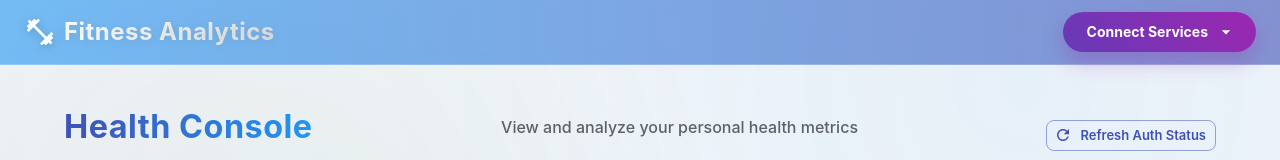
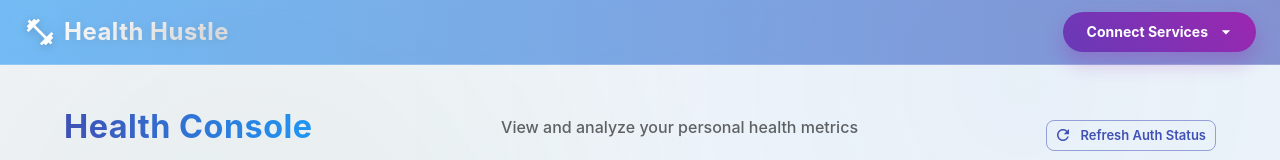
Before and after one commit to mujo0401/Fitness_Console, a React (Create React App) app in the folder frontend/: page / in a window 1280 px wide. Shown: the top 160 px of the page. Built offline with nearby package versions, Linux system fonts and the light colour scheme; no server answers.

Commit message:
Your header now displays "Health Hustle"

```diff
--- a/frontend/public/index.html
+++ b/frontend/public/index.html
@@ -1,24 +1,47 @@
 <!DOCTYPE html>
+
 <html lang="en">
+
   <head>
+
     <meta charset="utf-8" />
+
     <link rel="icon" href="%PUBLIC_URL%/favicon.ico" />
+
     <meta name="viewport" content="width=device-width, initial-scale=1" />
+
     <meta name="theme-color" content="#000000" />
+
     <meta
+
       name="description"
+
       content="Fitness Analytics - Monitor your health metrics"
+
     />
+
     <link rel="apple-touch-icon" href="%PUBLIC_URL%/logo192.png" />
+
     <link rel="manifest" href="%PUBLIC_URL%/manifest.json" />
+
     <link
+
       rel="stylesheet"
+
       href="https://fonts.googleapis.com/css?family=Roboto:300,400,500,700&display=swap"
+
     />
-    <title>Health Console</title>
+
+    <title>Health Hustle</title>
+
   </head>
+
   <body>
+
     <noscript>You need to enable JavaScript to run this app.</noscript>
+
     <div id="root"></div>
+
   </body>
+
 </html>
--- a/frontend/src/components/Header.js
+++ b/frontend/src/components/Header.js
@@ -1,506 +1,1011 @@
 import React, { useState, useEffect } from 'react';
+
 import {
+
   AppBar,
+
   Toolbar,
+
   Typography,
+
   Button,
+
   IconButton,
+
   Box,
+
   Avatar,
+
   Menu,
+
   MenuItem,
+
   Divider,
+
   ListItemIcon,
+
   Tooltip,
+
   Badge,
+
   useTheme,
+
   alpha,
+
   Paper,
+
   ListItemText
+
 } from '@mui/material';
+
 import { motion } from 'framer-motion';
+
 import FitnessCenterIcon from '@mui/icons-material/FitnessCenter';
+
 import AccountCircleIcon from '@mui/icons-material/AccountCircle';
+
 import LogoutIcon from '@mui/icons-material/Logout';
+
 import SettingsIcon from '@mui/icons-material/Settings';
+
 import NotificationsIcon from '@mui/icons-material/Notifications';
+
 import FavoriteIcon from '@mui/icons-material/Favorite';
+
 import ChevronRightIcon from '@mui/icons-material/ChevronRight';
+
 import DirectionsRunIcon from '@mui/icons-material/DirectionsRun';
+
 import LocalFireDepartmentIcon from '@mui/icons-material/LocalFireDepartment';
+
 import AppleIcon from '@mui/icons-material/Apple';
+
 import ArrowDropDownIcon from '@mui/icons-material/ArrowDropDown';
+
 import SyncIcon from '@mui/icons-material/Sync';
+
 import CheckCircleIcon from '@mui/icons-material/CheckCircle';
+
 import { useAuth } from '../context/AuthContext';
 
+
+
 const Header = () => {
+
   const theme = useTheme();
+
   const { isAuthenticated, user, login, logout, loginFitbit, loginAppleFitness, connectedServices } = useAuth();
+
   const [anchorEl, setAnchorEl] = useState(null);
+
   const [notificationEl, setNotificationEl] = useState(null);
+
   const [servicesMenuEl, setServicesMenuEl] = useState(null);
+
   const [scrolled, setScrolled] = useState(false);
+
   const [currentHeartRate, setCurrentHeartRate] = useState(78);
 
+
+
   // Check if all services are connected
+
   const allServicesConnected = connectedServices.fitbit && connectedServices.appleFitness;
 
+
+
   // Update heart rate with animation
+
   useEffect(() => {
+
     if (isAuthenticated) {
+
       const timer = setInterval(() => {
+
         setCurrentHeartRate(prev => {
+
           const change = Math.floor(Math.random() * 5) - 2;
+
           return Math.max(60, Math.min(90, prev + change));
+
         });
+
       }, 3000);
 
+
+
       return () => clearInterval(timer);
+
     }
+
   }, [isAuthenticated]);
 
+
+
   // Detect scroll position to change header style
+
   useEffect(() => {
+
     const handleScroll = () => {
+
       const offset = window.scrollY;
+
       if (offset > 50) {
+
         setScrolled(true);
+
       } else {
+
         setScrolled(false);
+
       }
+
     };
 
+
+
     window.addEventListener('scroll', handleScroll);
+
     return () => window.removeEventListener('scroll', handleScroll);
+
   }, []);
 
+
+
   const handleMenuOpen = (event) => {
+
     setAnchorEl(event.currentTarget);
+
   };
 
+
+
   const handleMenuClose = () => {
+
     setAnchorEl(null);
+
   };
 
+
+
   const handleNotificationOpen = (event) => {
+
     setNotificationEl(event.currentTarget);
+
   };
 
+
+
   const handleNotificationClose = () => {
+
     setNotificationEl(null);
+
   };
 
+
+
   const handleServicesMenuOpen = (event) => {
+
     setServicesMenuEl(event.currentTarget);
+
   };
 
+
+
   const handleServicesMenuClose = () => {
+
     setServicesMenuEl(null);
+
   };
 
+
+
   const handleLogout = () => {
+
     logout();
+
     handleMenuClose();
+
   };
 
+
+
   // Services menu content
+
   const servicesMenu = (
+
     <Menu
+
       anchorEl={servicesMenuEl}
+
       open={Boolean(servicesMenuEl)}
+
       onClose={handleServicesMenuClose}
+
       PaperProps={{
+
         sx: {
+
           mt: 1.5,
+
           width: 220,
+
           borderRadius: 3,
+
           boxShadow: '0 8px 30px rgba(0,0,0,0.12)',
+
           border: '1px solid rgba(255,255,255,0.1)',
+
           background: 'rgba(255,255,255,0.95)',
+
           backdropFilter: 'blur(10px)'
+
         }
+
       }}
+
       transformOrigin={{ horizontal: 'right', vertical: 'top' }}
+
       anchorOrigin={{ horizontal: 'right', vertical: 'bottom' }}
+
     >
+
       <MenuItem
+
         onClick={() => {
+
           loginFitbit();
+
           handleServicesMenuClose();
+
         }}
+
         disabled={connectedServices.fitbit}
+
       >
+
         <ListItemIcon>
+
           {connectedServices.fitbit ?
+
             <CheckCircleIcon color="success" /> :
+
             <FitnessCenterIcon color="primary" />
+
           }
+
         </ListItemIcon>
+
         <ListItemText
+
           primary="Connect Fitbit"
+
           secondary={connectedServices.fitbit ? "Connected" : null}
+
         />
+
       </MenuItem>
+
       <MenuItem
+
         onClick={() => {
+
           loginAppleFitness();
+
           handleServicesMenuClose();
+
         }}
+
         disabled={connectedServices.appleFitness}
+
       >
+
         <ListItemIcon>
+
           {connectedServices.appleFitness ?
+
             <CheckCircleIcon color="success" /> :
+
             <AppleIcon color="primary" />
+
           }
+
         </ListItemIcon>
+
         <ListItemText
+
           primary="Connect Apple Fitness"
+
           secondary={connectedServices.appleFitness ? "Connected" : null}
+
         />
+
       </MenuItem>
+
       <Divider />
+
       <MenuItem
+
         onClick={handleServicesMenuClose}
+
         disabled={!connectedServices.fitbit && !connectedServices.appleFitness}
+
       >
+
         <ListItemIcon><SyncIcon /></ListItemIcon>
+
         <ListItemText primary="Sync Data" />
+
       </MenuItem>
+
     </Menu>
+
   );
 
+
+
   return (
+
     <>
+
       <AppBar
+
         position="fixed"
+
         elevation={scrolled ? 4 : 0}
+
         sx={{
+
           background: scrolled
+
             ? 'linear-gradient(90deg, rgba(33,150,243,0.95) 0%, rgba(63,81,181,0.95) 100%)'
+
             : 'linear-gradient(90deg, rgba(33,150,243,0.6) 0%, rgba(63,81,181,0.6) 100%)',
+
           backdropFilter: scrolled ? 'blur(10px)' : 'blur(5px)',
+
           transition: 'all 0.3s ease',
+
           borderBottom: scrolled ? 'none' : '1px solid rgba(255, 255, 255, 0.2)'
+
         }}
+
       >
+
         <Toolbar sx={{ py: scrolled ? 0.5 : 1 }}>
+
           <motion.div
+
             initial={{ scale: 0.9, opacity: 0 }}
+
             animate={{ scale: 1, opacity: 1 }}
+
             transition={{ duration: 0.5 }}
+
           >
+
             <Box sx={{ display: 'flex', alignItems: 'center', gap: 1 }}>
+
               <FitnessCenterIcon sx={{
+
                 fontSize: scrolled ? 28 : 32,
+
                 color: 'white',
+
                 filter: 'drop-shadow(0 2px 5px rgba(0,0,0,0.2))'
+
               }} />
+
               <Typography
+
                 variant={scrolled ? "h6" : "h5"}
+
                 component="div"
+
                 sx={{
+
                   fontWeight: 'bold',
+
                   background: 'linear-gradient(to right, #ffffff, #e0e0e0)',
+
                   WebkitBackgroundClip: 'text',
+
                   WebkitTextFillColor: 'transparent',
+
                   textShadow: '0 2px 10px rgba(0,0,0,0.1)',
+
                   letterSpacing: '0.5px',
+
                   transition: 'all 0.3s ease'
+
                 }}
+
               >
-                Fitness Analytics
+
+                Health Hustle
+
               </Typography>
+
             </Box>
+
           </motion.div>
+
+
 
           <Box sx={{ flexGrow: 1 }} />
 
+
+
           {isAuthenticated ? (
+
             <Box sx={{ display: 'flex', alignItems: 'center', gap: 2 }}>
+
               {/* Connect Services button - only shown when authenticated and not all services are connected */}
+
               {!allServicesConnected && (
+
                 <Button
+
                   variant="contained"
+
                   onClick={handleServicesMenuOpen}
+
                   color="secondary"
+
                   endIcon={<ArrowDropDownIcon />}
+
                   size="small"
+
                   sx={{
+
                     borderRadius: 30,
+
                     px: 2,
+
                     textTransform: 'none',
+
                     fontWeight: 'medium',
+
                     background: 'linear-gradient(45deg, #673ab7 0%, #9c27b0 100%)',
+
                     boxShadow: '0 5px 15px rgba(156, 39, 176, 0.2)',
+
                     '&:hover': {
+
                       background: 'linear-gradient(45deg, #5e35b1 0%, #8e24aa 100%)',
+
                       boxShadow: '0 3px 10px rgba(156, 39, 176, 0.3)',
+
                     }
+
                   }}
+
                 >
+
                   Connect Services
+
                 </Button>
+
               )}
 
+
+
               {/* Live heart rate indicator */}
+
               <Paper
+
                 elevation={0}
+
                 sx={{
+
                   display: { xs: 'none', sm: 'flex' },
+
                   alignItems: 'center',
+
                   gap: 1,
+
                   px: 2,
+
                   py: 0.5,
+
                   borderRadius: 30,
+
                   background: alpha('#f44336', 0.2),
+
                   backdropFilter: 'blur(10px)',
+
                   border: '1px solid rgba(244, 67, 54, 0.3)'
+
                 }}
+
               >
+
                 <motion.div
+
                   animate={{
+
                     scale: [1, 1.2, 1],
+
                   }}
+
                   transition={{
+
                     repeat: Infinity,
+
                     duration: 0.8,
+
                     ease: "easeInOut"
+
                   }}
+
                 >
+
                   <FavoriteIcon color="error" />
+
                 </motion.div>
+
                 <Typography variant="body2" sx={{ fontWeight: 'medium', color: 'white' }}>
+
                   {currentHeartRate} BPM
+
                 </Typography>
+
               </Paper>
 
+
+
               {/* Steps counter */}
+
               <Paper
+
                 elevation={0}
+
                 sx={{
+
                   display: { xs: 'none', md: 'flex' },
+
                   alignItems: 'center',
+
                   gap: 1,
+
                   px: 2,
+
                   py: 0.5,
+
                   borderRadius: 30,
+
                   background: alpha('#2196f3', 0.2),
+
                   backdropFilter: 'blur(10px)',
+
                   border: '1px solid rgba(33, 150, 243, 0.3)'
+
                 }}
+
               >
+
                 <DirectionsRunIcon sx={{ color: '#2196f3' }} />
+
                 <Typography variant="body2" sx={{ fontWeight: 'medium', color: 'white' }}>
+
                   8,475 Steps
+
                 </Typography>
+
               </Paper>
 
+
+
               {/* Calories */}
+
               <Paper
+
                 elevation={0}
+
                 sx={{
+
                   display: { xs: 'none', lg: 'flex' },
+
                   alignItems: 'center',
+
                   gap: 1,
+
                   px: 2,
+
                   py: 0.5,
+
                   borderRadius: 30,
+
                   background: alpha('#ff9800', 0.2),
+
                   backdropFilter: 'blur(10px)',
+
                   border: '1px solid rgba(255, 152, 0, 0.3)'
+
                 }}
+
               >
+
                 <LocalFireDepartmentIcon sx={{ color: '#ff9800' }} />
+
                 <Typography variant="body2" sx={{ fontWeight: 'medium', color: 'white' }}>
+
                   1,283 Cal
+
                 </Typography>
+
               </Paper>
 
+
+
               {/* Notifications */}
+
               <Tooltip title="Notifications">
+
                 <IconButton
+
                   color="inherit"
+
                   onClick={handleNotificationOpen}
+
                   sx={{
+
                     bgcolor: alpha(theme.palette.background.paper, 0.1),
+
                     '&:hover': {
+
                       bgcolor: alpha(theme.palette.background.paper, 0.2),
+
                     }
+
                   }}
+
                 >
+
                   <Badge badgeContent={2} color="error">
+
                     <NotificationsIcon />
+
                   </Badge>
+
                 </IconButton>
+
               </Tooltip>
 
+
+
               <Menu
+
                 anchorEl={notificationEl}
+
                 open={Boolean(notificationEl)}
+
                 onClose={handleNotificationClose}
+
                 PaperProps={{
+
                   sx: {
+
                     mt: 1.5,
+
                     width: 320,
+
                     maxHeight: 400,
+
                     borderRadius: 3,
+
                     boxShadow: '0 8px 30px rgba(0,0,0,0.12)',
+
                     border: '1px solid rgba(255,255,255,0.1)',
+
                     background: 'rgba(255,255,255,0.95)',
+
                     backdropFilter: 'blur(10px)'
+
                   }
+
                 }}
+
                 transformOrigin={{ horizontal: 'right', vertical: 'top' }}
+
                 anchorOrigin={{ horizontal: 'right', vertical: 'bottom' }}
+
               >
+
                 <Typography sx={{ p: 2, fontWeight: 'bold' }}>
+
                   Notifications
+
                 </Typography>
+
                 <Divider />
+
                 <MenuItem sx={{
+
                   py: 2,
+
                   borderLeft: '4px solid #f44336',
+
                   '&:hover': { bgcolor: alpha('#f44336', 0.05) }
+
                 }}>
+
                   <Box>
+
                     <Typography variant="body2" sx={{ fontWeight: 'medium' }}>
+
                       Abnormal Heart Rate Detected
+
                     </Typography>
+
                     <Typography variant="caption" color="text.secondary">
+
                       Peak of 155 BPM detected at rest - 10 minutes ago
+
                     </Typography>
+
                   </Box>
+
                 </MenuItem>
+
                 <MenuItem sx={{
+
                   py: 2,
+
                   borderLeft: '4px solid #4caf50',
+
                   '&:hover': { bgcolor: alpha('#4caf50', 0.05) }
+
                 }}>
+
                   <Box>
+
                     <Typography variant="body2" sx={{ fontWeight: 'medium' }}>
+
                       Daily Goal Achieved
+
                     </Typography>
+
                     <Typography variant="caption" color="text.secondary">
+
                       You've reached your step goal of 8,000 steps!
+
                     </Typography>
+
                   </Box>
+
                 </MenuItem>
+
                 <Divider />
+
                 <Box sx={{ display: 'flex', justifyContent: 'center', p: 1 }}>
+
                   <Button size="small" endIcon={<ChevronRightIcon />}>
+
                     View All
+
                   </Button>
+
                 </Box>
+
               </Menu>
 
+
+
               {/* User menu */}
+
               <Tooltip title="Account">
+
                 <IconButton
+
                   onClick={handleMenuOpen}
+
                   sx={{
+
                     p: 0.5,
+
                     border: '2px solid rgba(255,255,255,0.5)',
+
                     '&:hover': { bgcolor: alpha(theme.palette.background.paper, 0.1) }
+
                   }}
+
                 >
+
                   <Avatar
+
                     src={user?.avatar || null}
+
                     alt={user?.fullName || "User"}
+
                     sx={{
+
                       width: 32,
+
                       height: 32,
+
                       bgcolor: 'primary.dark',
+
                       boxShadow: '0 2px 8px rgba(0,0,0,0.1)'
+
                     }}
+
                   >
+
                     {!user?.avatar && (user?.fullName?.charAt(0) || 'U')}
+
                   </Avatar>
+
                 </IconButton>
+
               </Tooltip>
 
+
+
               <Menu
+
                 anchorEl={anchorEl}
+
                 open={Boolean(anchorEl)}
+
                 onClose={handleMenuClose}
+
                 PaperProps={{
+
                   sx: {
+
                     mt: 1.5,
+
                     width: 220,
+
                     borderRadius: 3,
+
                     boxShadow: '0 8px 30px rgba(0,0,0,0.12)',
+
                     border: '1px solid rgba(255,255,255,0.1)',
+
                     background: 'rgba(255,255,255,0.95)',
+
                     backdropFilter: 'blur(10px)'
+
                   }
+
                 }}
+
                 transformOrigin={{ horizontal: 'right', vertical: 'top' }}
+
                 anchorOrigin={{ horizontal: 'right', vertical: 'bottom' }}
+
               >
+
                 <Box sx={{ py: 1.5, px: 2, textAlign: 'center' }}>
+
                   <Typography variant="subtitle1" sx={{ fontWeight: 'bold' }}>
+
                     {user?.fullName || "User"}
+
                   </Typography>
+
                   <Typography variant="body2" color="text.secondary">
+
                     {user?.email || "user@example.com"}
+
                   </Typography>
+
                 </Box>
+
                 <Divider />
+
                 <MenuItem onClick={handleMenuClose}>
+
                   <ListItemIcon><AccountCircleIcon fontSize="small" /></ListItemIcon>
+
                   Profile
+
                 </MenuItem>
+
                 <MenuItem onClick={handleMenuClose}>
+
                   <ListItemIcon><SettingsIcon fontSize="small" /></ListItemIcon>
+
                   Settings
+
                 </MenuItem>
+
                 <Divider />
+
                 <MenuItem onClick={handleLogout}>
+
                   <ListItemIcon><LogoutIcon fontSize="small" /></ListItemIcon>
+
                   Logout
+
                 </MenuItem>
+
               </Menu>
 
+
+
               {/* Services menu must be rendered conditionally to be triggered from the button */}
+
               {servicesMenu}
+
             </Box>
+
           ) : (
+
             <motion.div
+
               initial={{ scale: 0.9, opacity: 0 }}
+
               animate={{ scale: 1, opacity: 1 }}
+
               transition={{ duration: 0.5, delay: 0.2 }}
+
             >
+
               <Button
+
                 variant="contained"
+
                 onClick={handleServicesMenuOpen}
+
                 color="secondary"
+
                 endIcon={<ArrowDropDownIcon />}
+
                 sx={{
+
                   borderRadius: 30,
+
                   px: 3,
+
                   py: 1,
+
                   textTransform: 'none',
+
                   fontWeight: 'bold',
+
                   background: 'linear-gradient(45deg, #673ab7 0%, #9c27b0 100%)',
+
                   boxShadow: '0 10px 20px rgba(156, 39, 176, 0.3)',
+
                   '&:hover': {
+
                     background: 'linear-gradient(45deg, #5e35b1 0%, #8e24aa 100%)',
+
                     boxShadow: '0 6px 15px rgba(156, 39, 176, 0.4)',
+
                   }
+
                 }}
+
               >
+
                 Connect Services
+
               </Button>
+
               {/* Services menu for non-authenticated state */}
+
               {servicesMenu}
+
             </motion.div>
+
           )}
+
         </Toolbar>
+
       </AppBar>
+
       <Toolbar sx={{ mb: 1 }} />
+
     </>
+
   );
+
 };
 
+
+
 export default Header;
```
Also changed, not shown: 1 other file (tests, documents, lock files or other folders).
